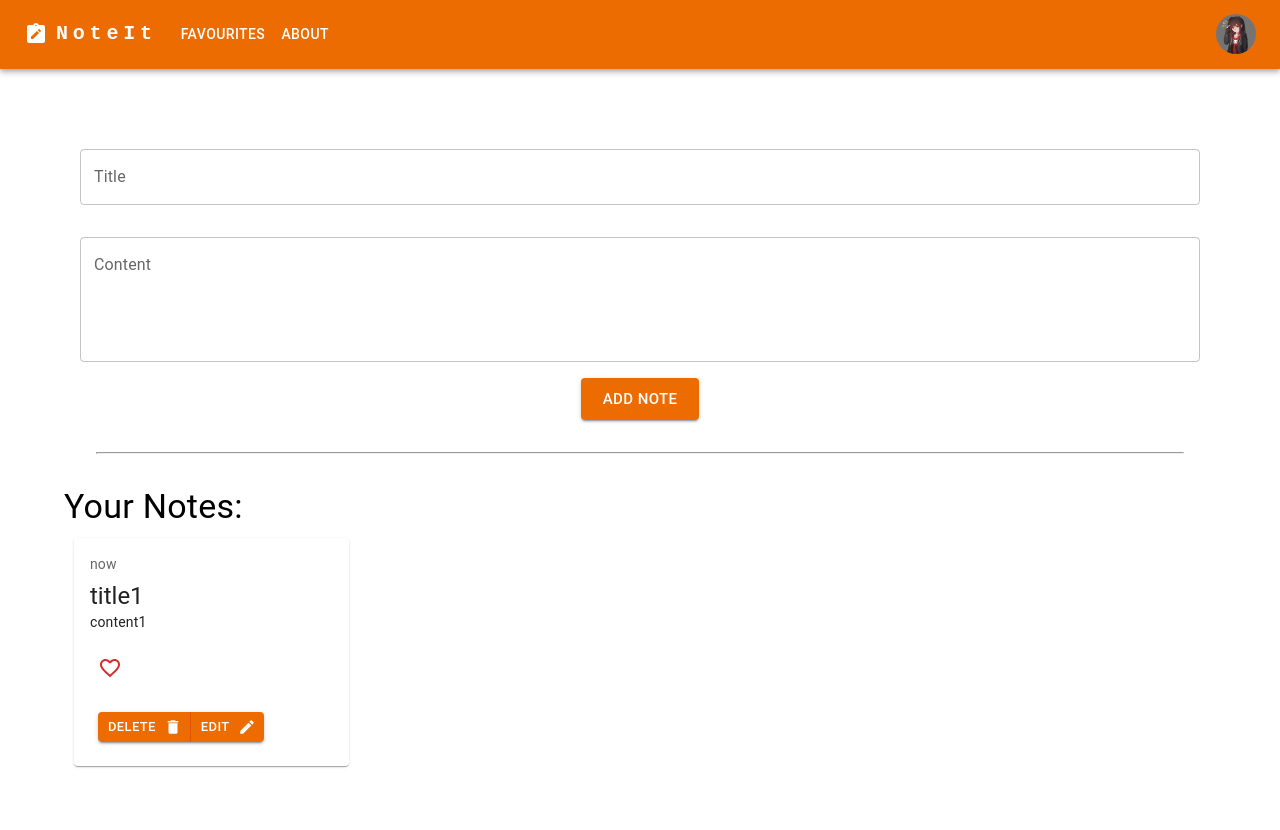
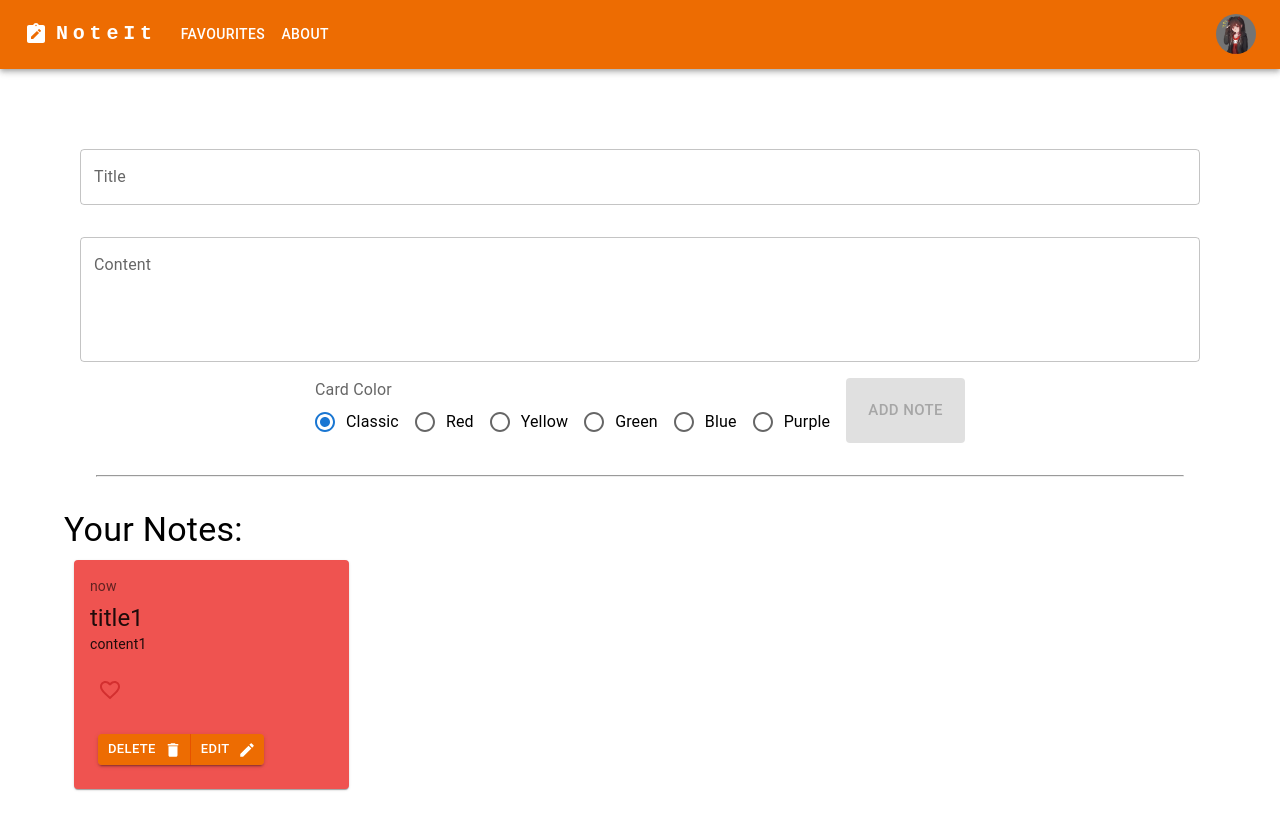
Before and after one commit to SajjadMazhar/NotesApp_frontend_material-ui, a React (Create React App) app: page / in a window 1280 px wide. Shown: the top 830 px of the page. Built offline with nearby package versions, Linux system fonts and the light colour scheme.

Commit message:
added color cards and routes for favourite cards

```diff
--- a/package.json
+++ b/package.json
@@ -12,6 +12,7 @@
     "@testing-library/user-event": "^13.2.1",
     "react": "^18.1.0",
     "react-dom": "^18.1.0",
+    "react-router-dom": "^6.3.0",
     "react-scripts": "5.0.1",
     "web-vitals": "^2.1.0"
   },
--- a/src/App.css
+++ b/src/App.css
@@ -2,6 +2,7 @@
   padding: 0;
   margin: 0;
 }
+
 .app{
   padding: 4rem;
 }
--- a/src/App.js
+++ b/src/App.js
@@ -1,19 +1,37 @@
 import './App.css';
 import InputField from './components/InputField';
 import NotesBody from './components/NotesBody';
+import Favourites from './components/pages/Favourites';
 import BasicPopover from './components/PopOver';
 import ResponsiveAppBar from './components/ResponsiveAppBar'
 import NoteState from './context/NoteState';
+import {
+    BrowserRouter,
+    Route,
+    Routes
+} from 'react-router-dom'
 
 function App() {
   return (
     <NoteState>
+      <BrowserRouter>
             <ResponsiveAppBar/>
+          <Routes>
+            <Route path="/" element={
               <div className='app'>
                   <InputField/>
                   <NotesBody/>
+                  <BasicPopover/>
               </div>
+            }/>
+            <Route path="/favourites" element={
+              <div className='app'>
+                <Favourites/>
                 <BasicPopover/>
+              </div>
+            }/>
+          </Routes>
+      </BrowserRouter>
     </NoteState>
   );
 }
--- a/src/components/InputField.js
+++ b/src/components/InputField.js
@@ -1,11 +1,13 @@
 import React, { useContext } from 'react'
 import {TextField, Stack, Button, Grid} from '@mui/material'
 import noteContext from '../context/NoteContext'
+import Radios from './Radios'
 
 const InputField = () => {
   const {
     setNoteInput,
     handleSetNotes,
+    noteInput
    } = useContext(noteContext)
   return (
     <Grid container justifyContent="center" >
@@ -17,6 +19,7 @@ const InputField = () => {
             style={{width:"100%"}}
             sx={{m:2}}
             name='title'
+            value={noteInput.title}
             onChange={(e)=>setNoteInput(prev=> ({...prev, [e.target.name]:e.target.value}))}
 
           />
@@ -28,11 +31,15 @@ const InputField = () => {
             style={{width:"100%"}}
             sx={{m:2}}
             name='content'
+            value={noteInput.content}
             onChange={(e)=>setNoteInput(prev=> ({...prev, [e.target.name]:e.target.value}))}
 
           />
+          <Radios/>
         <Stack spacing={2} direction="row">
-          <Button variant='contained' size='large' color='warning' onClick={handleSetNotes}>Add Note</Button>
+          <Button variant='contained' disabled={
+            noteInput.title && noteInput.content ? false:true
+          } size='large' color='warning' onClick={handleSetNotes}>Add Note</Button>
         </Stack>
     </Grid>
   )
--- a/src/components/NoteCard.js
+++ b/src/components/NoteCard.js
@@ -12,7 +12,7 @@ const NoteCard = ({data}) => {
     const {toggleFavourite, deleteNote, handlePopover} = useContext(noteContext)
   return (
       <div style={{padding:"10px"}}>
-        <Card sx={{ minWidth: 275 }} >
+        <Card sx={{ minWidth: 275, bgcolor:data.color }}>
         <CardContent>
             <Typography sx={{ fontSize: 14 }} color="text.secondary" gutterBottom>
             {data.createdAt}
--- /dev/null
+++ b/src/components/Radios.js
@@ -0,0 +1,31 @@
+import * as React from 'react';
+import Radio from '@mui/material/Radio';
+import RadioGroup from '@mui/material/RadioGroup';
+import FormControlLabel from '@mui/material/FormControlLabel';
+import FormControl from '@mui/material/FormControl';
+import FormLabel from '@mui/material/FormLabel';
+import noteContext from '../context/NoteContext'
+
+export default function Radios() {
+    const {radioValue, handleRadioChange} = React.useContext(noteContext)
+  return (
+    <FormControl>
+      <FormLabel id="demo-row-radio-buttons-group-label">Card Color</FormLabel>
+      <RadioGroup
+        row
+        aria-labelledby="demo-row-radio-buttons-group-label"
+        name="row-radio-buttons-group"
+        value={radioValue}
+        onChange={handleRadioChange}
+      >
+        <FormControlLabel value="" control={<Radio />} label="Classic" />
+        <FormControlLabel value="error.light" control={<Radio />} label="Red" />
+        <FormControlLabel value="warning.light" control={<Radio />} label="Yellow" />
+        <FormControlLabel value="success.light" control={<Radio />} label="Green" />
+        <FormControlLabel value="primary.light" control={<Radio />} label="Blue" />
+        <FormControlLabel value="secondary.light" control={<Radio />} label="Purple" />
+
+      </RadioGroup>
+    </FormControl>
+  );
+}
--- a/src/components/ResponsiveAppBar.js
+++ b/src/components/ResponsiveAppBar.js
@@ -12,8 +12,9 @@ import Button from '@mui/material/Button';
 import Tooltip from '@mui/material/Tooltip';
 import MenuItem from '@mui/material/MenuItem';
 import NoteAltIcon from '@mui/icons-material/NoteAlt';
+import { Link } from 'react-router-dom';
 
-const pages = ['Favourites', 'About'];
+const pages = ['favourites', 'About'];
 const settings = ['Profile', 'Account', 'Dashboard', 'Logout'];
 
 const ResponsiveAppBar = () => {
@@ -40,6 +41,7 @@ const ResponsiveAppBar = () => {
       <Container maxWidth="xl">
         <Toolbar disableGutters>
           <NoteAltIcon sx={{ display: { xs: 'none', md: 'flex' }, mr: 1 }} />
+         <Link to="/" style={{textDecoration:"none", color:"white"}}>
           <Typography
             variant="h6"
             noWrap
@@ -57,6 +59,7 @@ const ResponsiveAppBar = () => {
           >
             NoteIt
           </Typography>
+         </Link>
 
           <Box sx={{ flexGrow: 1, display: { xs: 'flex', md: 'none' } }}>
             <IconButton
@@ -89,8 +92,8 @@ const ResponsiveAppBar = () => {
             >
               {pages.map((page) => (
                 <MenuItem key={page} onClick={handleCloseNavMenu}>
-                  <Typography textAlign="center">{page}</Typography>
-                </MenuItem>
+                    <Typography textAlign="center">{page}</Typography>
+                  </MenuItem>
               ))}
             </Menu>
           </Box>
@@ -111,17 +114,19 @@ const ResponsiveAppBar = () => {
               textDecoration: 'none',
             }}
           >
-            LOGO
+            NoteIt
           </Typography>
           <Box sx={{ flexGrow: 1, display: { xs: 'none', md: 'flex' } }}>
             {pages.map((page) => (
+               <Link to={`/${page}`} style={{textDecoration:"none"}}>
               <Button
                 key={page}
                 onClick={handleCloseNavMenu}
                 sx={{ my: 2, color: 'white', display: 'block' }}
               >
-                {page}
+               {page}
               </Button>
+              </Link>
             ))}
           </Box>
 
--- /dev/null
+++ b/src/components/pages/Favourites.js
@@ -0,0 +1,26 @@
+import {Stack, Grid, Typography} from '@mui/material'
+import { useContext } from 'react'
+import noteContext from '../../context/NoteContext'
+import NoteCard from '../NoteCard'
+const Favourites = () => {
+  const {notes} = useContext(noteContext)
+  return (
+    <Stack>
+      <div>
+          <hr style={{margin:"2rem"}}/>
+        <Typography variant="h4">
+          Your Favorites:
+        </Typography>
+      </div>
+    <Grid container >
+        { notes.length === 0 ? <Typography variant="h3">No notes to show</Typography>:
+        notes
+        .filter(note=> note.isFavourite)
+        .map(note=> <NoteCard key={note.id} data = {note} />)
+        }
+    </Grid>
+    </Stack>
+  )
+}
+
+export default Favourites
--- a/src/context/NoteState.js
+++ b/src/context/NoteState.js
@@ -7,6 +7,7 @@ const initialNote = [{
   title:"title1",
   content:"content1",
   isFavourite,
+  color:'error.light',
   createdAt:"now"
 }]
 
@@ -16,19 +17,21 @@ const NoteState = ({children}) => {
     const [noteInput, setNoteInput] = useState({title:"", content:""})
     const [updateInput, setUpdateInput] = useState({id:null, title:"", content:""})
     const [anchorEl, setAnchorEl] = useState(null);
-    const [updating, toggleUpdating] = useState(false)
+    const [radioValue, setRadioValue] = useState("")
 
     // adding notes
     const handleSetNotes = ()=>{
+      if(!validation(noteInput)) return console.log("The field is empty");
       const id = Math.floor(Math.random()*1E9)
       const updatedList = [...notes, {
         id,
         title:noteInput.title, content:noteInput.content,
-        isFavourite:false, createdAt: new Date().toDateString()
+        isFavourite:false, createdAt: new Date().toDateString(), color:radioValue
       }]
       setNotes(updatedList)
+      setNoteInput({title:"", content:""})
+    }
 
-    }
 
     // delete note
     const deleteNote = (id)=>{
@@ -41,7 +44,6 @@ const NoteState = ({children}) => {
       setAnchorEl(event.currentTarget);
       const selectedNote = notes.find(note=> note.id===id)
       setUpdateInput({id,title:selectedNote.title, content:selectedNote.content})
-      toggleUpdating(true)
     }
 
     // updating the note
@@ -56,14 +58,24 @@ const NoteState = ({children}) => {
         }
       })
       setNotes(updatedList)
-      toggleUpdating(false)
       handleClose()
+    }
+
+    // radio button handler
+    const handleRadioChange = (e)=>{
+      setRadioValue(e.target.value)
+    }
+
+    // validation Check
+    const validation = (testData)=>{
+      const regex = /^(?!\s*$).+/
+      return regex.test(testData.title) && regex.test(testData.content)
     }
 
     // toggling the favourite notes
     const toggleFavourite = (id)=>{
       const updatedList = notes.map(note=> {
-        if(note.id == id){
+        if(note.id === id){
           return {
             ...note, isFavourite:note.isFavourite? false:true
           }
@@ -81,6 +93,7 @@ const NoteState = ({children}) => {
 
 const values ={
   notes,
+  noteInput,
   setNoteInput,
   handleSetNotes,
   toggleFavourite,
@@ -91,6 +104,9 @@ const values ={
   updateInput,
   setUpdateInput,
   updateNote,
+  setRadioValue,
+  radioValue,
+  handleRadioChange
 }
   return (
     <noteContext.Provider value={values}>
```
Also changed, not shown: 2 other files (tests, documents, lock files or other folders). Lines whose indentation alone changed are shown as unchanged.
